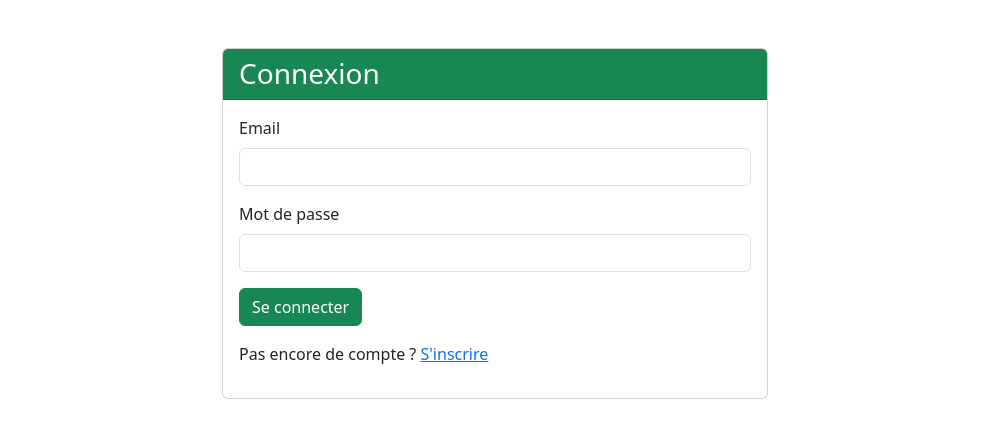
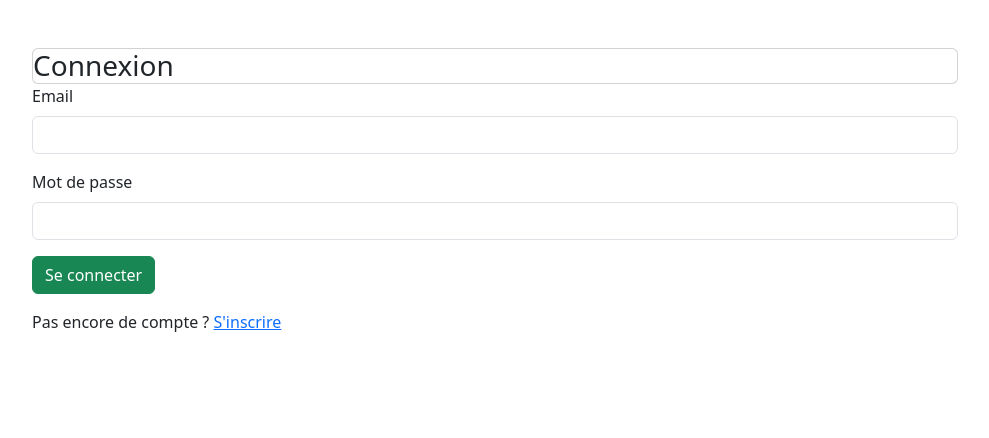
Before and after one commit to IAComaaar/ecoride, a PHP site: page /login.php in a window 1280 px wide. Shown: the top 438 px of the page, without its empty margins (145-1134 px from the left). Run offline with PHP 8.4, Linux system fonts and the light colour scheme.

Commit message:
Fusion des modifications distantes et locales

```diff
--- a/login.php
+++ b/login.php
@@ -44,10 +44,9 @@ if ($_SERVER['REQUEST_METHOD'] === 'POST') {
 </head>
 <body>
     <div class="container mt-5">
-        <div class="row justify-content-center">
-            <div class="col-md-6">
-                <div class="card">
-                    <div class="card-header bg-success text-white">
+            <div class="row justify-content-center">
+                <div class="col-md-10">
+                    <div class="card">
                         <h3 class="mb-0">Connexion</h3>
                     </div>
                     <div class="card-body">
```
